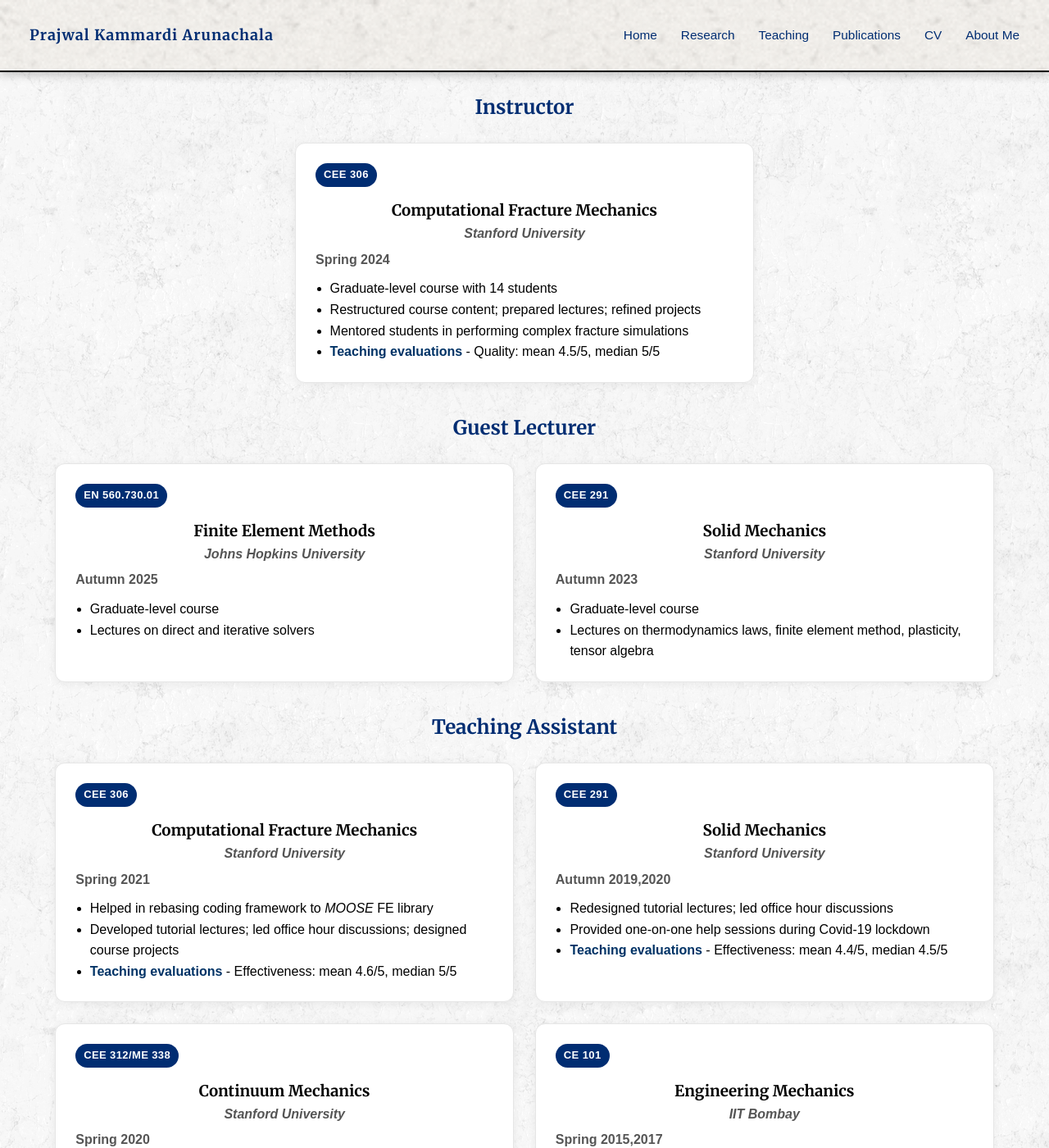
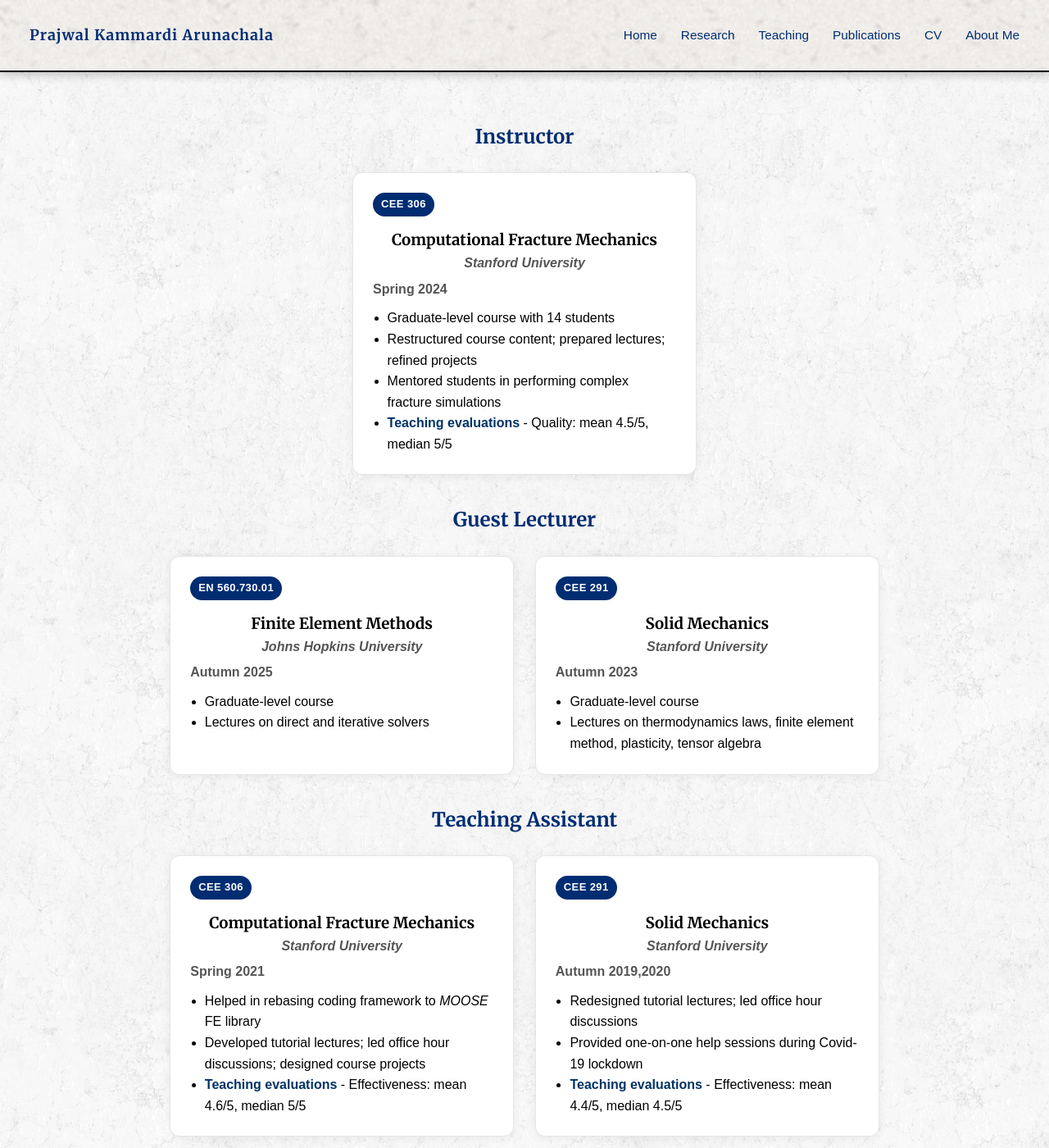
Before and after one commit to prajwalka/prajwalka.github.io, a Jekyll site: the page built from teaching.md, in a window 1280 px wide and 1400 px high. Shown: the whole window at 82% size. Built offline with Jekyll 4.4.1, drawn with Linux system fonts in a browser that asks for light colours; some web fonts are replaced.

Commit message:
updating teaching

```diff
--- a/assets/script.js
+++ b/assets/script.js
@@ -95,19 +95,36 @@
 
 /* Teaching cards */
 (function() {
-  const MIN_CARD = 320; // min card width in px
-  const MAX_CARD = 480; // max card width in px
   const MAX_COLS = 4; // cap columns for wide pages
 
+  function getCssVarPx(el, name) {
+    const probe = document.createElement('div');
+    probe.style.position = 'absolute';
+    probe.style.visibility = 'hidden';
+    probe.style.width = 'var(${name})';
+    el.appendChild(probe);
+    const val = probe.getBoundingClientRect().width;
+    el.removeChild(probe);
+    return val;
+  }
+
   function setBalancedColumns(grid) {
-    const cards = grid.querySelectorAll('.teaching-card');
-    const n = cards.length; if (!n) return;
+    const n = grid.querySelectorAll('.teaching-card').length;
+    if (!n) return;
+
     const style = getComputedStyle(grid);
-    const gap = parseFloat(style.gap) || 24;
-    const containerWidth = grid.clientWidth; // How many columns can fit at minimum card width?
-    const maxFitByWidth = Math.floor((containerWidth + gap) / (MIN_CARD + gap));
-    const maxFit = Math.min(MAX_COLS, Math.max(1, maxFitByWidth)); // Pick a column count that avoids lonely last rows (e.g., 3+1)
-    const cols = pickCols(n, maxFit); // Apply class
+    const gap =
+      parseFloat(style.getPropertyValue('column-gap')) ||
+      parseFloat(style.columnGap) ||
+      parseFloat(style.getPropertyValue('gap')) ||
+      parseFloat(style.gap) || 24;
+
+    const containerWidth = grid.clientWidth;
+    const minCard = getCssVarPx(grid, '--card-min') || 320;
+    const maxFitByWidth = Math.floor((containerWidth + gap) / (minCard + gap));
+    const maxFit = Math.min(MAX_COLS, Math.max(1, maxFitByWidth));
+
+    const cols = pickCols(n, maxFit);
     grid.classList.remove('cols-1','cols-2','cols-3','cols-4');
     grid.classList.add('cols-' + cols);
   }
@@ -138,7 +155,8 @@
       }
 
       if (score < bestScore || (score === bestScore && c > best)) {
-        bestScore = score; best = c;
+        bestScore = score;
+        best = c;
       }
     }
   return best;
--- a/assets/style.css
+++ b/assets/style.css
@@ -422,12 +422,19 @@
 
 /* Teaching section formatting */
 .teaching {
+  container-type: inline-size;
   display:flow-root;
   max-width: clamp(700px, 90vw, 1400px);
   margin: 0 auto;
   padding-top: clamp(24px, 1.5vw, 48px);
   padding-bottom: clamp(24px, 5vw, 80px);
   overflow: visible;
+}
+
+:root {
+/* adjust ratios and caps to taste */
+--card-min: clamp(300px, 1.5vw, 360px);
+--card-max: clamp(420px, 1.5vw, 600px);
 }
 
 .teaching-card .course-title,
@@ -444,31 +451,23 @@
   display: grid;
   gap: clamp(16px, 2vw, 32px);
   justify-content: center;
-  grid-template-columns: repeat(auto-fit, minmax(320px, 560px));
+  grid-template-columns: repeat(auto-fit, minmax(var(--card-min), var(--card-max)));
   margin-top: clamp(24px, 1.2vw, 48px);
-}
-
-.teaching > :first-child {
-  margin-top: 0;
-}
-
-.teaching, .teaching h2 {
-  scroll-margin-top: var(--sticky-header, 80px);
 }
 
 
 /* Column count overrides applied by JS */
 .teaching-grid.cols-1 {
-  grid-template-columns: repeat(1, minmax(320px, 560px));
+  grid-template-columns: repeat(1, minmax(var(--card-min), var(--card-max)));
 }
 .teaching-grid.cols-2 {
-  grid-template-columns: repeat(2, minmax(320px, 560px));
+  grid-template-columns: repeat(2, minmax(var(--card-min), var(--card-max)));
 }
 .teaching-grid.cols-3 {
-  grid-template-columns: repeat(3, minmax(320px, 560px));
+  grid-template-columns: repeat(3, minmax(var(--card-min), var(--card-max)));
 }
 .teaching-grid.cols-4 {
-  grid-template-columns: repeat(4, minmax(320px, 560px));
+  grid-template-columns: repeat(4, minmax(var(--card-min), var(--card-max)));
 }
 
 .teaching-card {
```
